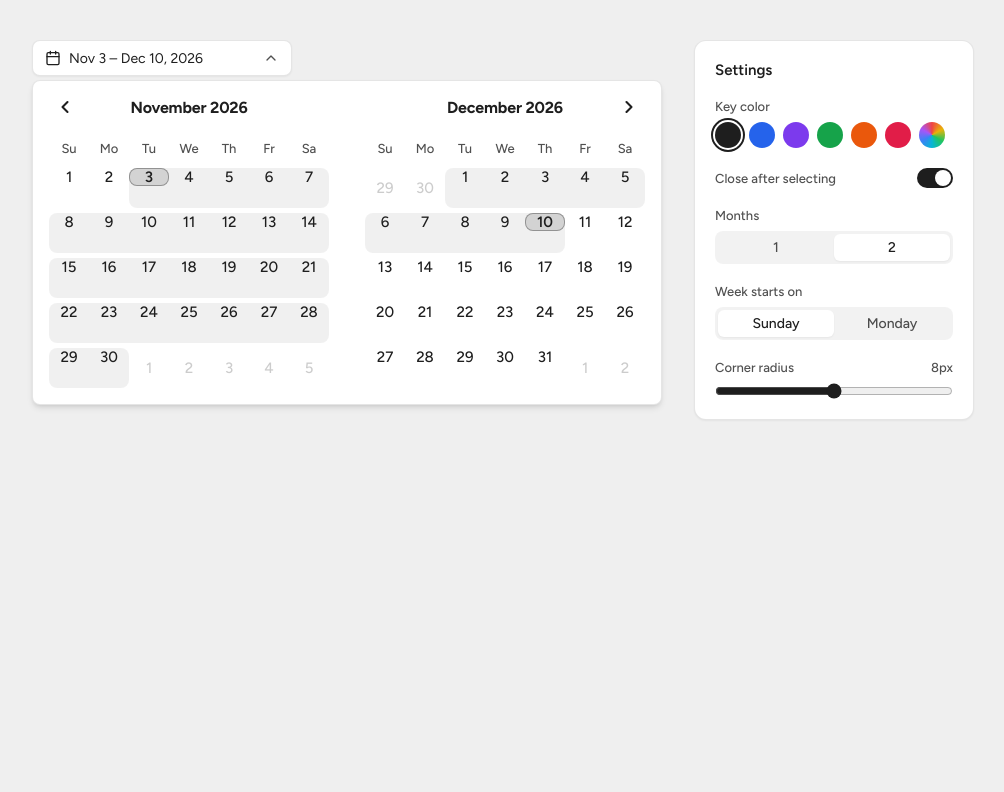
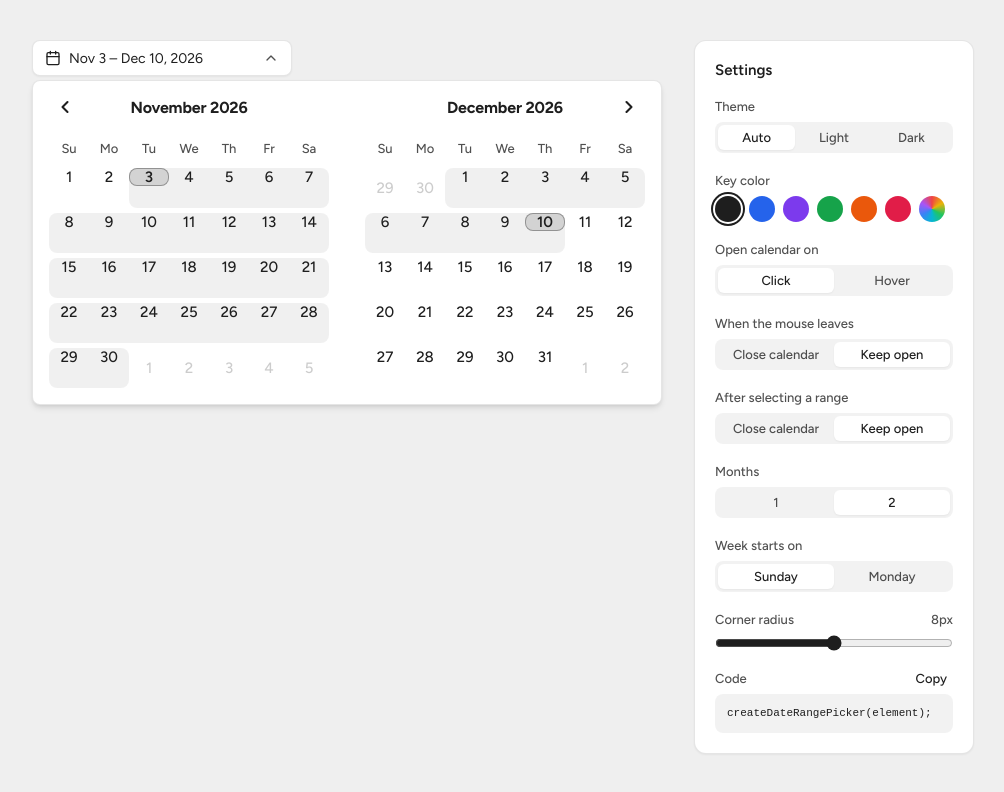
Before and after one commit to daishin-sakuma/DateRangePicker, a plain HTML site: page index.html in a window 1280 px wide. Shown: the whole page, without its empty margins (137-1141 px from the left). Drawn offline with Linux system fonts and the light colour scheme.

Commit message:
ver. 1.4.0
- Add light and dark themes via light-dark() tokens, with a theme option (auto / light / dark)
- Add openOnHover and closeOnLeave options
- Default autoClose to false; demo shows it as "After selecting a range: Close calendar | Keep open"
- Show the matching createDateRangePicker() call in the demo with a Copy button
- Expose createDateRangePicker.defaults

```diff
--- a/date-range-picker.js
+++ b/date-range-picker.js
@@ -2,21 +2,25 @@
  * Date Range Picker — calendar with range preview, endpoint re-editing and keyboard navigation.
  *
  *   const picker = createDateRangePicker(element, { accentColor: '#2563eb', months: 1 });
- *   picker.setOptions({ autoClose: false });
+ *   picker.setOptions({ autoClose: true });
  */
 const createDateRangePicker = (() => {
   const DEFAULTS = {
     range: { start: null, end: null },
-    accentColor: null, // Any CSS color for the selection; null keeps it monochrome.
-    autoClose: true,   // Close the dropdown once the second click commits a range.
-    months: 2,         // Months shown side by side: 1 or 2.
-    weekStartsOn: 0,   // 0 = Sunday, 1 = Monday.
-    radius: 8,         // Corner radius in px.
+    accentColor: null,   // Any CSS color for the selection; null keeps it monochrome.
+    autoClose: false,    // Close the dropdown once the second click commits a range.
+    openOnHover: false,  // Open the dropdown when the mouse moves onto the trigger.
+    closeOnLeave: false, // Close the dropdown when the mouse leaves the trigger and calendar.
+    months: 2,           // Months shown side by side: 1 or 2.
+    weekStartsOn: 0,     // 0 = Sunday, 1 = Monday.
+    radius: 8,           // Corner radius in px.
+    theme: 'auto',       // 'auto' follows the OS setting; 'light' or 'dark' pins it.
     onChange: () => {}
   };
 
   const WEEKDAYS = ['Su', 'Mo', 'Tu', 'We', 'Th', 'Fr', 'Sa'];
   const AUTO_CLOSE_MS = 250;
+  const LEAVE_CLOSE_MS = 200; // Lets the mouse cross the gap between trigger and calendar.
 
   const NAV = {
     [-1]: { label: 'Previous month', points: '15 18 9 12 15 6' },
@@ -80,7 +84,7 @@ const createDateRangePicker = (() => {
   // Picker instance
   // ---------------------------------------------------------------------------
 
-  return (root, initialOptions = {}) => {
+  const create = (root, initialOptions = {}) => {
     let options = { ...DEFAULTS, ...initialOptions };
 
     const IDLE = {
@@ -101,6 +105,8 @@ const createDateRangePicker = (() => {
     };
 
     let closeTimer = null;
+    let leaveTimer = null;
+    let openedByHover = false;
 
     const trigger = h('button', 'picker__trigger', { type: 'button', ariaHasPopup: 'dialog', ariaExpanded: 'false' });
     trigger.innerHTML = `${CALENDAR_ICON}<span class="picker__value"></span>${CHEVRON_ICON}`;
@@ -234,6 +240,7 @@ const createDateRangePicker = (() => {
     };
 
     const applyAppearance = () => {
+      root.style.colorScheme = options.theme === 'auto' ? '' : options.theme;
       root.style.setProperty('--radius', `${options.radius}px`);
       if (options.accentColor) root.style.setProperty('--accent', options.accentColor);
       else root.style.removeProperty('--accent');
@@ -250,6 +257,8 @@ const createDateRangePicker = (() => {
 
     const setOpen = (isOpen) => {
       clearTimeout(closeTimer);
+      clearTimeout(leaveTimer);
+      openedByHover = false;
       state.isOpen = isOpen;
       panel.classList.toggle('is-open', isOpen);
       trigger.ariaExpanded = String(isOpen);
@@ -398,8 +407,33 @@ const createDateRangePicker = (() => {
       moveFocus(move(fromKey(day.dataset.date)));
     });
 
-    // detail === 0 means the click came from the keyboard, so focus moves into the calendar.
-    trigger.addEventListener('click', (e) => (state.isOpen ? close() : open(e.detail === 0)));
+    trigger.addEventListener('click', (e) => {
+      // The click that follows a hover-open would otherwise shut the dropdown right away.
+      if (openedByHover) {
+        openedByHover = false;
+        return;
+      }
+      // detail === 0 means the click came from the keyboard, so focus moves into the calendar.
+      if (state.isOpen) close();
+      else open(e.detail === 0);
+    });
+
+    for (const area of [trigger, panel]) {
+      area.addEventListener('pointerenter', (e) => {
+        if (e.pointerType !== 'mouse') return;
+        clearTimeout(leaveTimer);
+        if (area === trigger && options.openOnHover && !state.isOpen) {
+          open();
+          openedByHover = true;
+        }
+      });
+
+      area.addEventListener('pointerleave', (e) => {
+        if (e.pointerType !== 'mouse') return;
+        if (area === trigger) openedByHover = false;
+        if (options.closeOnLeave && state.isOpen) leaveTimer = setTimeout(close, LEAVE_CLOSE_MS);
+      });
+    }
 
     trigger.addEventListener('keydown', (e) => {
       if (e.key === 'ArrowDown' && !state.isOpen) {
@@ -437,4 +471,7 @@ const createDateRangePicker = (() => {
       }
     };
   };
+
+  create.defaults = Object.freeze({ ...DEFAULTS });
+  return create;
 })();
--- a/demo.css
+++ b/demo.css
@@ -1,13 +1,14 @@
 :root {
-  --color-page: #efefef;
-  --color-surface: #ffffff;
-  --color-text: #1e1e1e;
-  --color-text-muted: #000000af;
-  --color-fill: #0000000d;
-  --color-fill-strong: #0000001f;
-  --color-border: #0000001a;
-  --color-ring-soft: #00000030;
-  --shadow-xs: 0 1px 2px #0000000d;
+  color-scheme: light dark;
+  --color-page: light-dark(#efefef, #0a0a0a);
+  --color-surface: light-dark(#ffffff, #171717);
+  --color-raised: light-dark(#ffffff, #2e2e2e);
+  --color-text: light-dark(#1e1e1e, #fafafa);
+  --color-text-muted: light-dark(#000000af, #ffffffa6);
+  --color-fill: light-dark(#0000000d, #ffffff12);
+  --color-border: light-dark(#0000001a, #ffffff1f);
+  --color-ring-soft: light-dark(#00000030, #ffffff38);
+  --shadow-xs: 0 1px 2px light-dark(#0000000d, #0000004d);
 }
 
 *,
@@ -71,12 +72,6 @@ body {
   border: none;
 }
 
-.settings__field--inline {
-  flex-direction: row;
-  justify-content: space-between;
-  align-items: center;
-}
-
 .settings__label {
   display: flex;
   justify-content: space-between;
@@ -127,46 +122,6 @@ legend.settings__label {
   box-shadow: 0 0 0 2px var(--color-surface), 0 0 0 5px var(--color-ring-soft);
 }
 
-/* Switch */
-
-.switch {
-  appearance: none;
-  position: relative;
-  flex-shrink: 0;
-  width: 36px;
-  height: 20px;
-  border-radius: 999px;
-  background-color: var(--color-fill-strong);
-  cursor: pointer;
-  transition: background-color 0.15s ease;
-}
-
-.switch::before {
-  content: "";
-  position: absolute;
-  top: 2px;
-  left: 2px;
-  width: 16px;
-  height: 16px;
-  border-radius: 50%;
-  background-color: var(--color-surface);
-  box-shadow: var(--shadow-xs);
-  transition: transform 0.15s ease;
-}
-
-.switch:checked {
-  background-color: var(--color-text);
-}
-
-.switch:checked::before {
-  transform: translateX(16px);
-}
-
-.switch:focus-visible {
-  outline: none;
-  box-shadow: 0 0 0 3px var(--color-ring-soft);
-}
-
 /* Segmented control */
 
 .segmented {
@@ -184,9 +139,11 @@ legend.settings__label {
 
 .segmented span {
   display: block;
-  padding: 5px 12px;
+  padding: 5px 8px;
   border-radius: 6px;
+  font-size: 13px;
   font-weight: 500;
+  white-space: nowrap;
   text-align: center;
   color: var(--color-text-muted);
   transition: background-color 0.15s ease, color 0.15s ease;
@@ -194,11 +151,42 @@ legend.settings__label {
 
 .segmented :checked + span {
   color: var(--color-text);
-  background-color: var(--color-surface);
+  background-color: var(--color-raised);
   box-shadow: var(--shadow-xs);
 }
 
 .segmented :focus-visible + span {
+  box-shadow: 0 0 0 3px var(--color-ring-soft);
+}
+
+/* Code output */
+
+.code {
+  padding: 10px 12px;
+  overflow-x: auto;
+  font: 11px/1.6 ui-monospace, SFMono-Regular, Menlo, monospace;
+  color: var(--color-text);
+  background-color: var(--color-fill);
+  border-radius: 8px;
+  user-select: text;
+}
+
+.copy-button {
+  padding: 0 6px;
+  font: inherit;
+  color: var(--color-text);
+  background: none;
+  border: none;
+  border-radius: 4px;
+  cursor: pointer;
+}
+
+.copy-button:hover {
+  background-color: var(--color-fill);
+}
+
+.copy-button:focus-visible {
+  outline: none;
   box-shadow: 0 0 0 3px var(--color-ring-soft);
 }
 
--- a/demo.js
+++ b/demo.js
@@ -1,25 +1,61 @@
+const form = document.querySelector('.settings');
+const code = form.querySelector('.code code');
+const copyButton = form.querySelector('.copy-button');
+
+const readSettings = () => {
+  const { elements } = form;
+  const accent = elements.accent.value;
+  return {
+    accentColor: accent === 'custom' ? elements.customColor.value : accent || null,
+    openOnHover: elements.openOnHover.value === 'true',
+    closeOnLeave: elements.closeOnLeave.value === 'true',
+    autoClose: elements.autoClose.value === 'true',
+    months: Number(elements.months.value),
+    weekStartsOn: Number(elements.weekStartsOn.value),
+    radius: Number(elements.radius.value),
+    theme: elements.theme.value
+  };
+};
+
+// Only options that differ from the defaults, ready to paste into an app.
+const toSnippet = (settings) => {
+  const lines = Object.entries(settings)
+    .filter(([key, value]) => value !== createDateRangePicker.defaults[key])
+    .map(([key, value]) => `  ${key}: ${typeof value === 'string' ? `'${value}'` : value}`);
+  return lines.length
+    ? `createDateRangePicker(element, {\n${lines.join(',\n')}\n});`
+    : 'createDateRangePicker(element);';
+};
+
+const applySettings = () => {
+  const settings = readSettings();
+  form.elements.radiusValue.value = `${settings.radius}px`;
+  // The demo page follows the picker's theme so the preview matches.
+  document.documentElement.style.colorScheme = settings.theme === 'auto' ? '' : settings.theme;
+  code.textContent = toSnippet(settings);
+  return settings;
+};
+
 const picker = createDateRangePicker(document.getElementById('picker'), {
-  range: { start: new Date(2026, 10, 3), end: new Date(2026, 11, 10) }
+  range: { start: new Date(2026, 10, 3), end: new Date(2026, 11, 10) },
+  ...applySettings()
 });
 picker.open();
 
-const form = document.querySelector('.settings');
-
-const readSettings = () => {
-  const accent = form.elements.accent.value;
-  return {
-    accentColor: accent === 'custom' ? form.elements.customColor.value : accent || null,
-    autoClose: form.elements.autoClose.checked,
-    months: Number(form.elements.months.value),
-    weekStartsOn: Number(form.elements.weekStartsOn.value),
-    radius: Number(form.elements.radius.value)
-  };
-};
-
 form.addEventListener('input', (e) => {
   if (e.target.name === 'customColor') form.elements.accent.value = 'custom';
-  form.elements.radiusValue.value = `${form.elements.radius.value}px`;
-  picker.setOptions(readSettings());
+  picker.setOptions(applySettings());
+});
+
+copyButton.addEventListener('click', async () => {
+  try {
+    await navigator.clipboard.writeText(code.textContent);
+    copyButton.textContent = 'Copied';
+  } catch {
+    getSelection().selectAllChildren(code);
+    copyButton.textContent = 'Selected';
+  }
+  setTimeout(() => (copyButton.textContent = 'Copy'), 1500);
 });
 
 // Keep the calendar open while adjusting settings so changes are visible right away.
--- a/index.html
+++ b/index.html
@@ -18,9 +18,18 @@
       <h2 class="settings__title">Settings</h2>
 
       <fieldset class="settings__field">
+        <legend class="settings__label">Theme</legend>
+        <div class="segmented">
+          <label><input type="radio" name="theme" value="auto" checked><span>Auto</span></label>
+          <label><input type="radio" name="theme" value="light"><span>Light</span></label>
+          <label><input type="radio" name="theme" value="dark"><span>Dark</span></label>
+        </div>
+      </fieldset>
+
+      <fieldset class="settings__field">
         <legend class="settings__label">Key color</legend>
         <div class="swatches">
-          <label class="swatch" style="--swatch: #1e1e1e"><input type="radio" name="accent" value="" checked><span class="sr-only">Mono</span></label>
+          <label class="swatch" style="--swatch: var(--color-text)"><input type="radio" name="accent" value="" checked><span class="sr-only">Mono</span></label>
           <label class="swatch" style="--swatch: #2563eb"><input type="radio" name="accent" value="#2563eb"><span class="sr-only">Blue</span></label>
           <label class="swatch" style="--swatch: #7c3aed"><input type="radio" name="accent" value="#7c3aed"><span class="sr-only">Violet</span></label>
           <label class="swatch" style="--swatch: #16a34a"><input type="radio" name="accent" value="#16a34a"><span class="sr-only">Green</span></label>
@@ -33,10 +42,29 @@
         </div>
       </fieldset>
 
-      <label class="settings__field settings__field--inline">
-        <span class="settings__label">Close after selecting</span>
-        <input class="switch" type="checkbox" name="autoClose" role="switch" checked>
-      </label>
+      <fieldset class="settings__field">
+        <legend class="settings__label">Open calendar on</legend>
+        <div class="segmented">
+          <label><input type="radio" name="openOnHover" value="false" checked><span>Click</span></label>
+          <label><input type="radio" name="openOnHover" value="true"><span>Hover</span></label>
+        </div>
+      </fieldset>
+
+      <fieldset class="settings__field">
+        <legend class="settings__label">When the mouse leaves</legend>
+        <div class="segmented">
+          <label><input type="radio" name="closeOnLeave" value="true"><span>Close calendar</span></label>
+          <label><input type="radio" name="closeOnLeave" value="false" checked><span>Keep open</span></label>
+        </div>
+      </fieldset>
+
+      <fieldset class="settings__field">
+        <legend class="settings__label">After selecting a range</legend>
+        <div class="segmented">
+          <label><input type="radio" name="autoClose" value="true"><span>Close calendar</span></label>
+          <label><input type="radio" name="autoClose" value="false" checked><span>Keep open</span></label>
+        </div>
+      </fieldset>
 
       <fieldset class="settings__field">
         <legend class="settings__label">Months</legend>
@@ -58,6 +86,14 @@
         <span class="settings__label">Corner radius <output name="radiusValue">8px</output></span>
         <input class="slider" type="range" name="radius" min="0" max="16" value="8">
       </label>
+
+      <div class="settings__field">
+        <div class="settings__label">
+          <span>Code</span>
+          <button class="copy-button" type="button">Copy</button>
+        </div>
+        <pre class="code"><code></code></pre>
+      </div>
     </form>
   </main>
 
```
Also changed, not shown: date-range-picker.css (+21 -17 lines), 1 other file.
